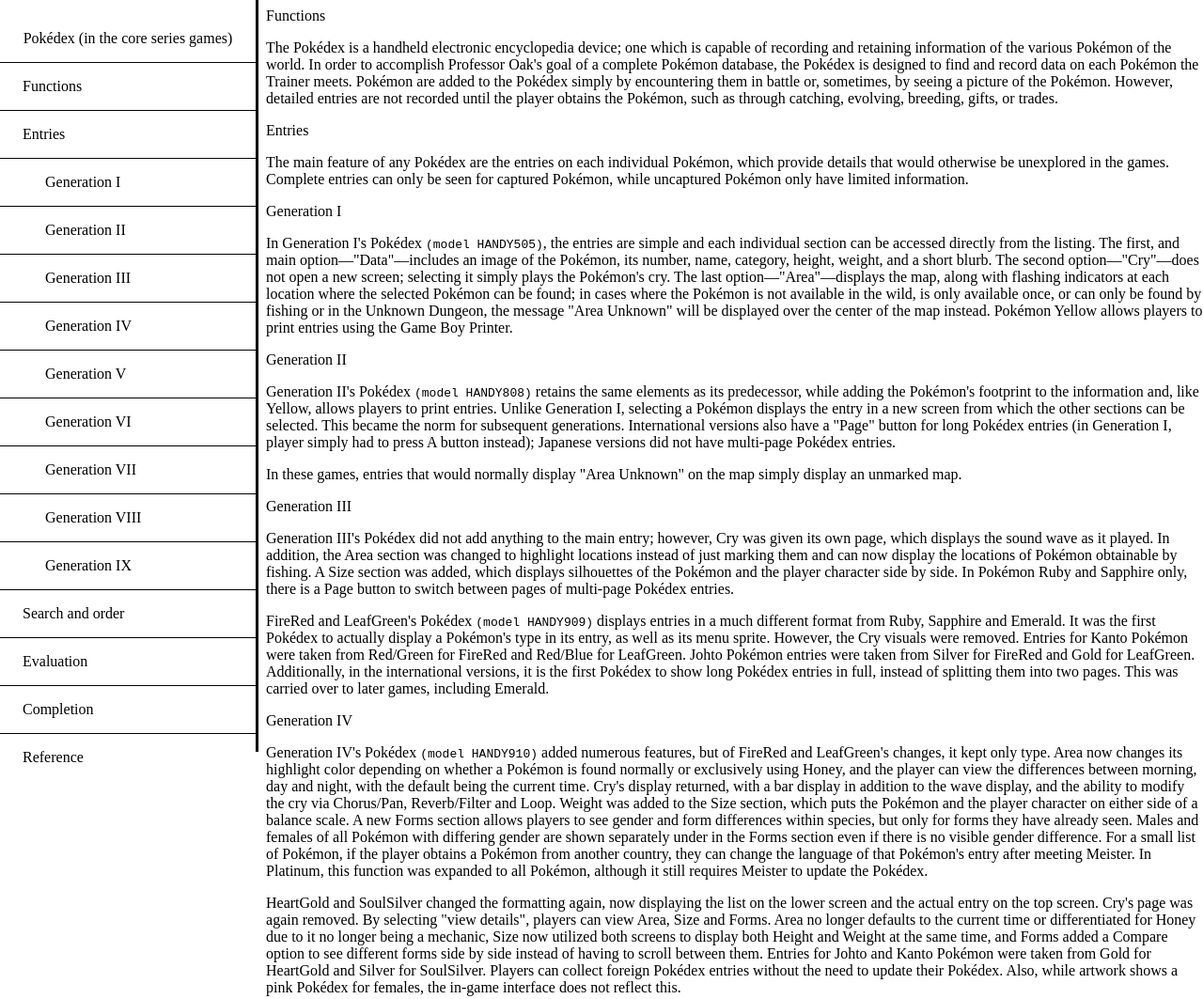
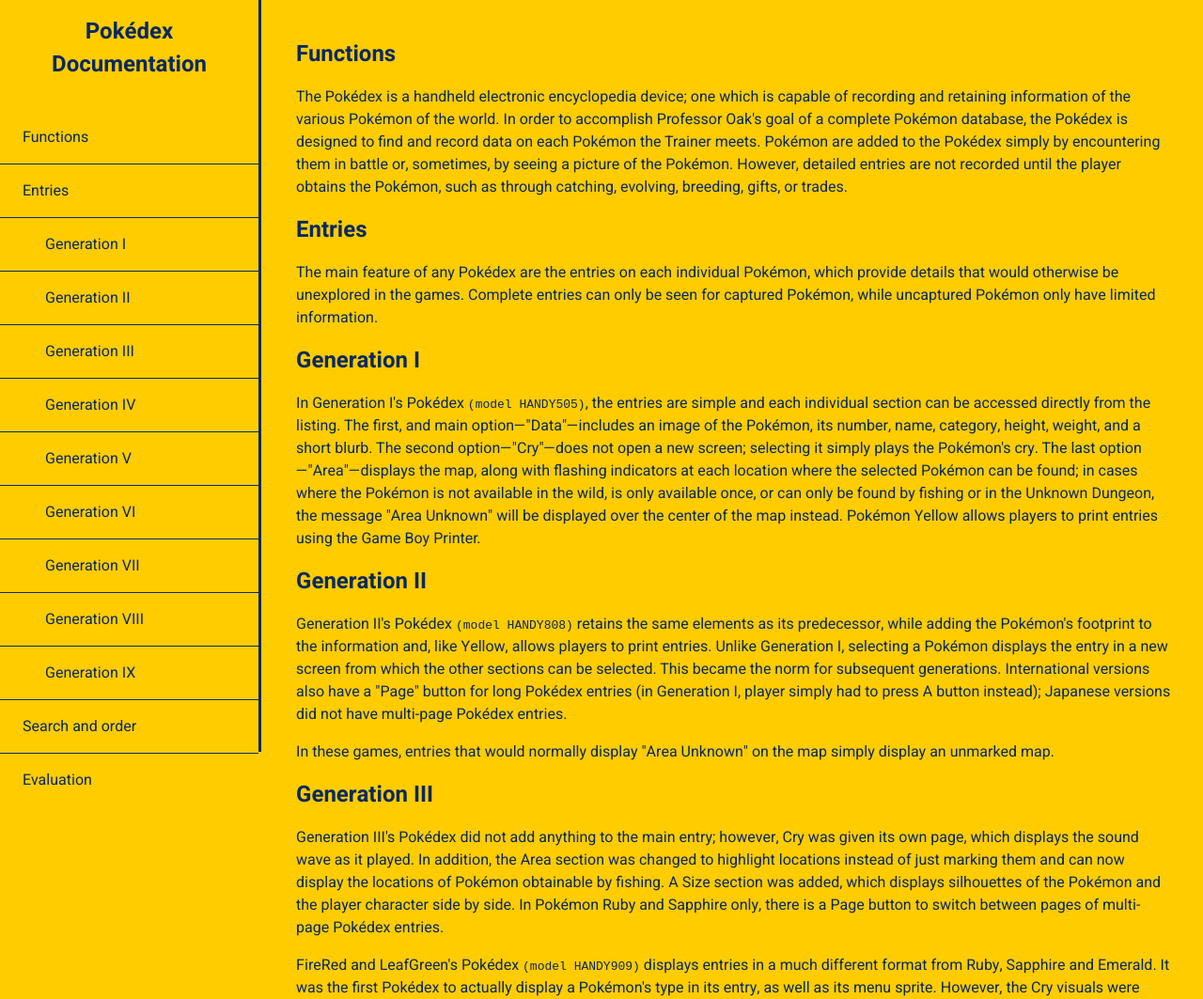
Before and after one commit to kingwell47/fcc-technical-documentation, a plain HTML site: page index.html in a window 1280 px wide. Shown: the top 1063 px of the page at 94% size. Drawn offline with Linux system fonts and the light colour scheme.

Commit message:
added styles

```diff
--- a/index.html
+++ b/index.html
@@ -9,7 +9,7 @@
   </head>
   <body>
     <nav id="navbar">
-      <header>Pokédex (in the core series games)</header>
+      <header>Pokédex Documentation</header>
       <ul>
         <li><a href="#Functions" class="nav-link">Functions</a></li>
         <li>
--- a/styles.css
+++ b/styles.css
@@ -1,6 +1,16 @@
+@import url("https://fonts.googleapis.com/css2?family=Heebo:wght@400;700&family=Ubuntu:wght@400;700&display=swap");
+
+:root {
+  --color-700: hsl(219 81% 21%);
+  --color-500: hsl(203 100% 37%);
+  --color-300: hsl(45 100% 42%);
+  --color-100: hsl(48 100% 50%);
+}
+
 html {
   font-size: 100%;
   box-sizing: border-box;
+  background-color: var(--color-100);
 }
 
 *,
@@ -12,26 +22,40 @@ html {
 body {
   display: flex;
   gap: 1rem;
+  font-family: "Heebo", sans-serif;
+  color: var(--color-700);
 }
 
 nav {
   min-width: 17.19rem;
   top: 0;
   left: 0;
-  position: sticky;
   height: 100%;
   position: fixed;
   border-right: solid;
 }
 
 nav header {
+  max-width: 17.19rem;
   text-align: center;
-  padding-top: 2rem;
+  padding: 1rem;
+  font-size: 1.5em;
+  font-weight: 700;
+  word-wrap: break-word;
+}
+
+@media (max-width: 375px) {
+  nav header {
+    font-size: 1.25em;
+  }
 }
 
 nav ul {
   list-style: none;
   padding: 0;
+  overflow-y: auto;
+  overflow-x: hidden;
+  height: 90%;
 }
 
 .indent {
@@ -43,6 +67,12 @@ nav a {
   color: inherit;
 }
 
+nav a:hover {
+  background-color: var(--color-700);
+  color: var(--color-100);
+  font-weight: 700;
+}
+
 li > a {
   padding-left: 1.5rem;
   display: block;
@@ -52,10 +82,19 @@ li > a {
 
 nav ul li {
   width: 100%;
-  border-top: 1px solid black;
+}
+
+nav ul li:not(:first-child) {
+  border-top: 1px solid var(--color-700);
 }
 
 #main-doc {
   position: absolute;
   margin-left: 17.19rem;
+  padding: 2rem;
 }
+
+#main-doc header {
+  font-size: 1.5em;
+  font-weight: 700;
+}
```
